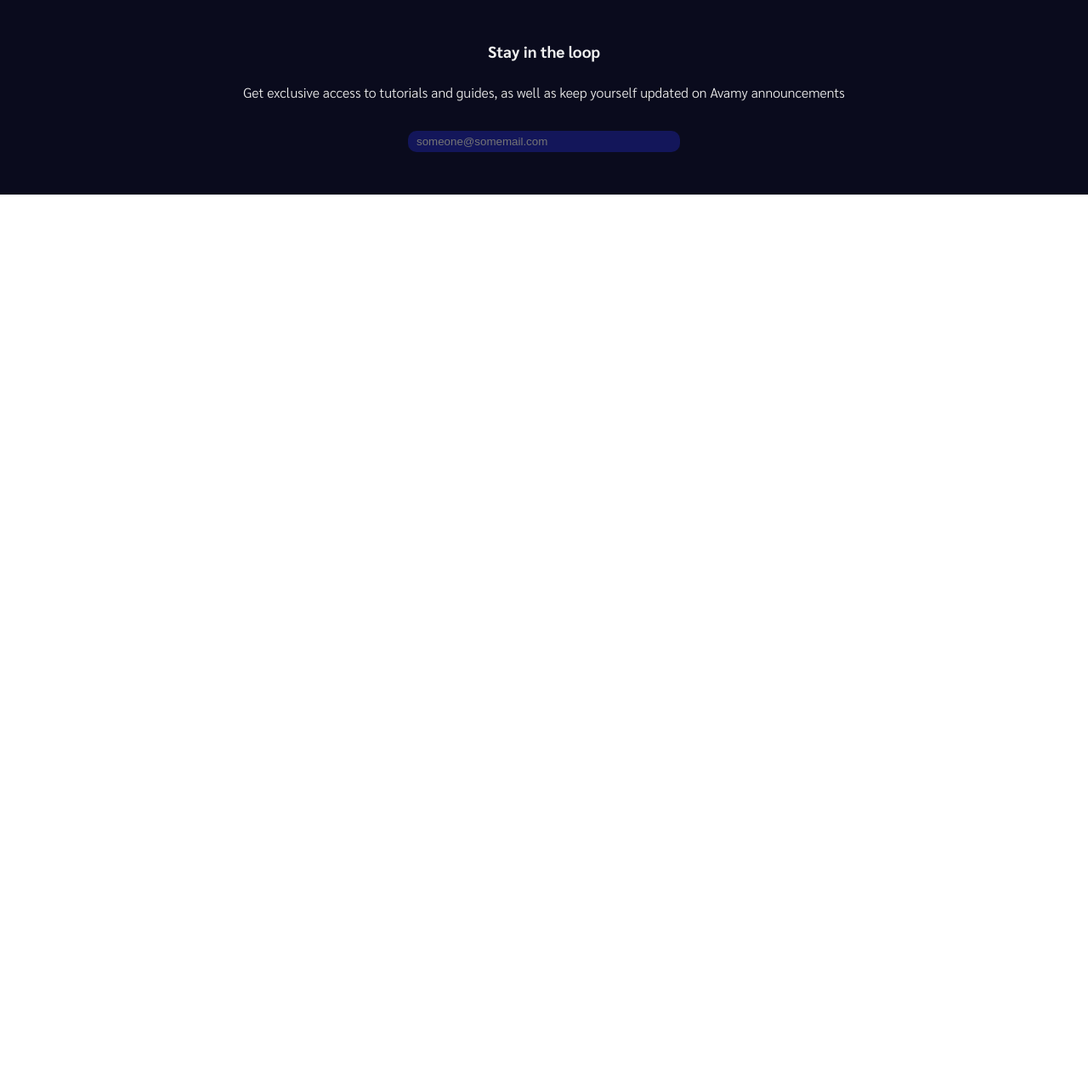
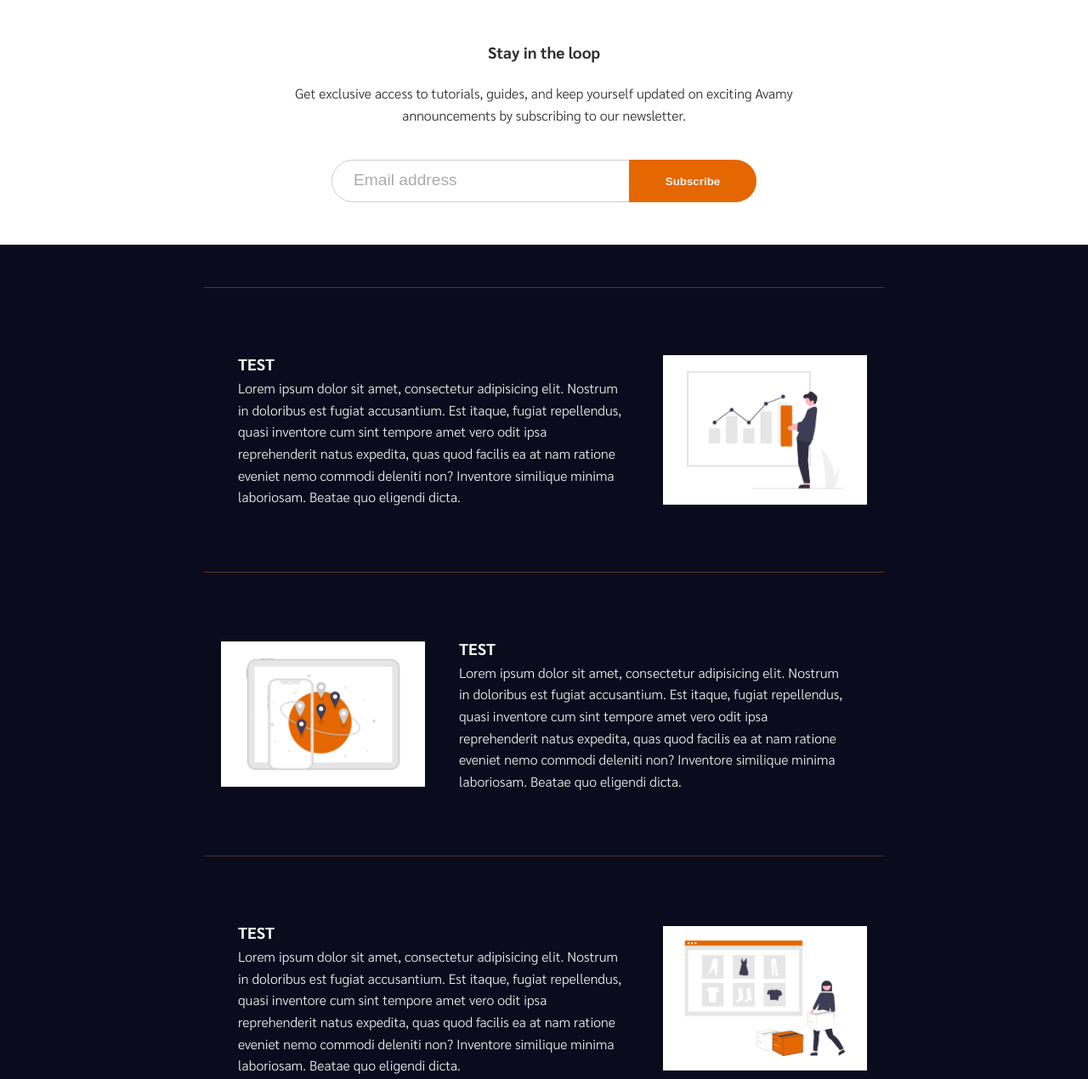
Before and after one commit to mleducclement/Avamy-Framework, a plain HTML site: page index.html in a window 1280 px wide. Shown: the part 1180-2450 px from the top of the page at 85% size. Before the commit the page ends 1409 px from the top, so only its background shows below. Drawn offline with Linux system fonts and the light colour scheme.

Commit message:
Added features section and reworked buttons

```diff
--- a/css/styles.css
+++ b/css/styles.css
@@ -1,4 +1,5 @@
 @import url('https://fonts.googleapis.com/css2?family=Sarabun:wght@300;600;700&display=swap');
+
 /* Color variables */
 
 :root {
@@ -191,12 +192,12 @@ input:focus {
 
 /* Features */
 
-.features .grid {
+.quick-features .grid {
   align-items: start;
   margin-top: 100px;
 }
 
-.features .grid h3 {
+.quick-features .grid h3 {
   margin: 0 0 20px;
   color: var(--secondary-color-light);
 }
@@ -212,6 +213,7 @@ input:focus {
   padding: 50px 0;
   width: 90%;
   border-top: 1px solid rgba(10, 11, 29, 0.3);
+  border-bottom: 1px solid rgba(10, 11, 29, 0.3);
   grid-template-columns: repeat(6, 1fr);
 }
 
@@ -230,6 +232,7 @@ input:focus {
 }
 
 .code a {
+  width: 60%;
   margin: 50px 0;
 }
 
@@ -238,18 +241,66 @@ input:focus {
 .newsletter {
   padding: 50px 0;
   text-align: center;
-  background-color: var(--secondary-color);
-  color: var(--secondary-text-color);
 }
 
 .newsletter p {
-  margin: 20px 0 30px;
+  margin: 20px auto 40px;
+  width: 600px;
+}
+
+.newsletter form {
+  position: relative;
+  margin: 0 auto;
+  width: 500px;
 }
 
 .newsletter input {
-  width: 25vw;
-  background-color: var(--secondary-color-light);
+  padding: 10px 0 10px 25px;
+  width: 500px;
+  height: 50px;
+  border: 1px solid #ccc;
+  border-radius: 25px;
+}
+
+.newsletter input::placeholder {
+  font-size: 1.2rem;
+  color: #aaa;
+}
+
+.newsletter button {
+  height: 50px;
+  width: 30%;
+  position: absolute;
+  right: 0px;
+  background-color: var(--primary-color);
   color: var(--secondary-text-color);
+  border: none;
+  padding: 15px 30px;
+  border-radius: 0 25px 25px 0;
+  cursor: pointer;
+}
+
+/* Features */
+
+.features {
+  background-color: var(--secondary-color);
+  padding: 50px 0;
+}
+
+.feature-section {
+  max-width: 800px;
+  margin: 0 auto;
+  padding: 25px 20px;
+  border-top: 1px solid rgba(146, 80, 36, 0.6);
+}
+
+.feature-text {
+  padding: 50px 20px;
+  grid-column: 1 / span 2;
+}
+
+.feature-text-reverse {
+  grid-column: 2 / span 2;
 }
 
 /* DEBUGGING CLASSES */
--- a/css/utilities.css
+++ b/css/utilities.css
@@ -10,6 +10,14 @@
   align-items: center;
   justify-content: center;
   height: 100%;
+}
+
+.flex-column {
+  flex-direction: column;
+}
+
+.flex-reverse {
+  flex-direction: row-reverse;
 }
 
 .grid {
@@ -25,8 +33,16 @@
   grid-template-columns: repeat(3, 1fr);
 }
 
+.grid-reverse {
+
+}
+
 .text-center {
   text-align: center;
+}
+
+.white-text {
+  color: var(--secondary-text-color);
 }
 
 .btn {
@@ -39,7 +55,7 @@
   color: var(--secondary-color);}
 
 .btn:hover {
-  background-color: var(--primary-color-light);
+  background-color: var(--primary-color-dark);
   transition: linear 0.2s;
 }
 
--- a/index.html
+++ b/index.html
@@ -49,8 +49,8 @@
     </div>
   </section>
 
-  <!-- Features -->
-  <section class="features">
+  <!-- Quick Features -->
+  <section class="quick-features">
     <div class="container">
       <div class="grid grid-3">
         <div>
@@ -73,7 +73,7 @@
   <section class="code">
     <div class="container">
       <div class="grid">
-        <div>
+        <div class="flex flex-column">
           <h3>Intuitive syntax</h3>
           <p>Sed consequat eget purus eget lobortis. Quisque id lectus eu dui pulvinar interdum ut id ex. Sed nec risus viverra, efficitur enim sit amet, dapibus ex. Quisque feugiat feugiat erat eget convallis.</p>
           <a href="tutorials.html" class="btn">Download latest release : 8.31</a>
@@ -87,10 +87,45 @@
   <section class="newsletter">
     <div class="container">
       <h3>Stay in the loop</h3>
-      <p>Get exclusive access to tutorials and guides, as well as keep yourself updated on Avamy announcements</p>
+      <p>Get exclusive access to tutorials, guides, and keep yourself updated on exciting Avamy announcements by subscribing to our newsletter.</p>
       <form action="">
-        <input type="email" name="email" placeholder="someone@somemail.com">
+        <input type="email" name="email" placeholder="Email address">
+        <button class="btn" type="submit" name="newsletter submit">Subscribe</button>
       </form>
+    </div>
+  </section>
+
+  <!-- Features -->
+  <section class="features">
+    <div class="container">
+      <div class="feature-section white-text grid grid-3">
+        <div class="feature-text">
+          <h3 class="">TEST</h3>
+          <p>Lorem ipsum dolor sit amet, consectetur adipisicing elit. Nostrum in doloribus est fugiat accusantium. Est itaque, fugiat repellendus, quasi inventore cum sint tempore amet vero odit ipsa reprehenderit natus expedita, quas quod facilis ea at nam ratione eveniet nemo commodi deleniti non? Inventore similique minima laboriosam. Beatae quo eligendi dicta.</p>
+        </div>
+        <img src="assets/img/report.png" alt="">
+      </div>
+      <div class="feature-section white-text grid grid-3">
+        <img src="assets/img/mobile-screens.png" alt="">
+        <div class="feature-text feature-text-reverse">
+          <h3 class="">TEST</h3>
+          <p>Lorem ipsum dolor sit amet, consectetur adipisicing elit. Nostrum in doloribus est fugiat accusantium. Est itaque, fugiat repellendus, quasi inventore cum sint tempore amet vero odit ipsa reprehenderit natus expedita, quas quod facilis ea at nam ratione eveniet nemo commodi deleniti non? Inventore similique minima laboriosam. Beatae quo eligendi dicta.</p>
+        </div>
+      </div>
+      <div class="feature-section white-text grid grid-3">
+        <div class="feature-text">
+          <h3 class="">TEST</h3>
+          <p>Lorem ipsum dolor sit amet, consectetur adipisicing elit. Nostrum in doloribus est fugiat accusantium. Est itaque, fugiat repellendus, quasi inventore cum sint tempore amet vero odit ipsa reprehenderit natus expedita, quas quod facilis ea at nam ratione eveniet nemo commodi deleniti non? Inventore similique minima laboriosam. Beatae quo eligendi dicta.</p>
+        </div>
+        <img src="assets/img/ecommerce.png" alt="">
+      </div>
+      <div class="feature-section white-text grid grid-3">
+        <img src="assets/img/mobile-screens.png" alt="">
+        <div class="feature-text feature-text-reverse">
+          <h3 class="">TEST</h3>
+          <p>Lorem ipsum dolor sit amet, consectetur adipisicing elit. Nostrum in doloribus est fugiat accusantium. Est itaque, fugiat repellendus, quasi inventore cum sint tempore amet vero odit ipsa reprehenderit natus expedita, quas quod facilis ea at nam ratione eveniet nemo commodi deleniti non? Inventore similique minima laboriosam. Beatae quo eligendi dicta.</p>
+        </div>
+      </div>
     </div>
   </section>
 
```
Also changed, not shown: assets/img/devices.png (added), assets/img/ecommerce.png (added), assets/img/mobile-screens.png (added), assets/img/report.png (added).
